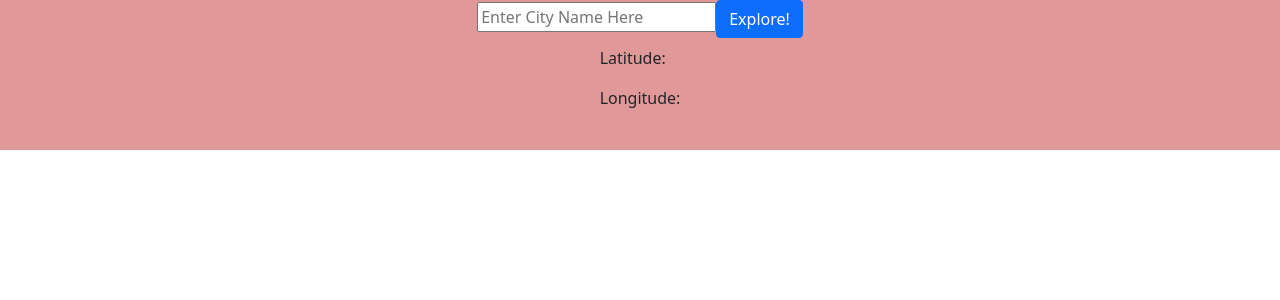
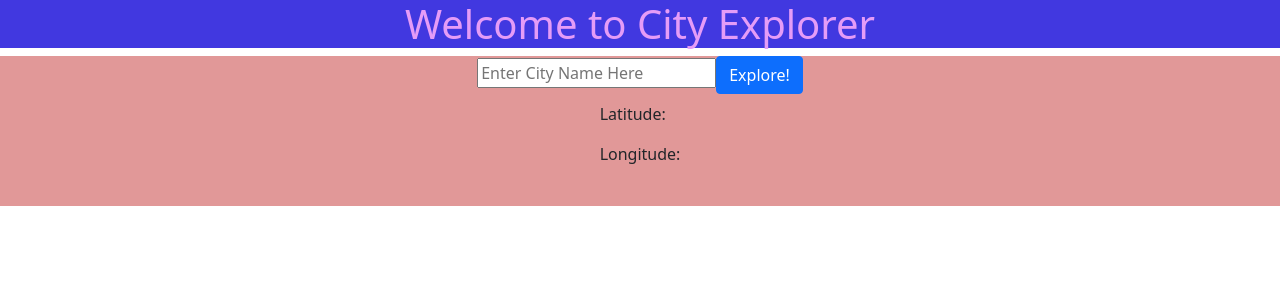
Before and after one commit to Twin-2/city-explorer, a React (Create React App) app: page / in a window 1280 px wide. Shown: the top 300 px of the page. Built offline with nearby package versions, Linux system fonts and the light colour scheme.

Commit message:
refining components

```diff
--- /dev/null
+++ b/src/components/Alert.jsx
@@ -0,0 +1,22 @@
+import React from 'react';
+import { Alert, Button } from 'react-bootstrap';
+
+
+class AlertComponent extends React.Component {
+
+    render() {
+        return (
+            <div>
+                <Alert
+                    show={this.props.show}
+                    variant='warning'>
+                    Error code {this.props.errors}: unable to geocode
+                    <Button variant="warning" onClick={() => this.props.hideAlert()}>Close</Button>
+                </Alert>
+            </div>
+        )
+    }
+}
+
+
+export default AlertComponent;
--- a/src/components/App.jsx
+++ b/src/components/App.jsx
@@ -5,6 +5,8 @@ import 'bootstrap/dist/css/bootstrap.css';
 import Weather from './Weather.jsx';
 import Movie from './movie.jsx';
 import LocationInfo from './LocationInfo.jsx'
+import Form from './Form.jsx'
+import AlertComponent from './Alert.jsx'
 
 class App extends React.Component {
   constructor(props) {
@@ -54,19 +56,19 @@ class App extends React.Component {
 
   getLocation = async (e) => {
     e.preventDefault();
-    try {
     this.getLocationInfo()
       .then(() => {
         this.getMap();
         this.getWeather();
         this.getMovies();
       })
-    }
-    catch (error) {
-      this.setState({ errors: error.response.status, showAlert: true, map: '', locationData: {}, forecastData: [], movies: [] })
-    }
+      .catch(error => this.setState({ errors: error.response.status, showAlert: true, map: '', locationData: {}, forecastData: [], movies: [] }))
+
   }
 
+  hideAlert = () => {
+    this.setState({ showAlert: false })
+  }
 
 
 
@@ -74,17 +76,10 @@ class App extends React.Component {
     return (
       <div id="contentBody">
 
-        {/* make a new component here  */}
-        <Alert
-          show={this.state.showAlert}
-          variant='warning'>
-          Error code {this.state.errors}: unable to geocode
-          <Button variant="warning" onClick={() => this.setState({ showAlert: false })}>Close</Button>
-        </Alert>
+        <AlertComponent show={this.state.showAlert} errors={this.state.errors} hideAlert={this.hideAlert} />
 
         <div id='exploreHeader'>
-          <input type="text" onChange={this.handleInput} placeholder='Enter City Name Here'></input>
-          <Button varient="primary" onClick={this.getLocation}>Explore!</Button>
+          <Form handleInput={this.handleInput} getLocation={this.getLocation} />
         </div>
 
         <div id='flexContainerMainContent'>
--- /dev/null
+++ b/src/components/Form.jsx
@@ -0,0 +1,17 @@
+import React from 'react';
+import { Button } from 'react-bootstrap'
+
+
+class Form extends React.Component {
+
+    render() {
+        return (
+            <div>
+                <input type="text" onChange={this.props.handleInput} placeholder='Enter City Name Here'></input>
+                <Button varient="primary" onClick={this.props.getLocation}>Explore!</Button>
+            </div>
+        )
+    }
+}
+
+export default Form;
--- a/src/index.css
+++ b/src/index.css
@@ -50,6 +50,9 @@ code {
 
 }
 
-#flexItemMovies{
-
+#welcomeHeader{
+  color:#E59CF7;
+  background-color: #4138E0;
+  display: flex;
+  justify-content: center;
 }
--- a/src/index.js
+++ b/src/index.js
@@ -6,6 +6,7 @@ import reportWebVitals from './reportWebVitals';
 
 ReactDOM.render(
   <React.StrictMode>
+    <h1 id='welcomeHeader'>Welcome to City Explorer</h1>
     <App />
   </React.StrictMode>,
   document.getElementById('root')
```
Lines whose indentation alone changed are shown as unchanged.
